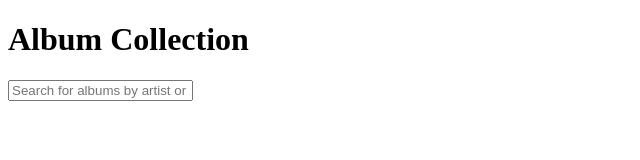
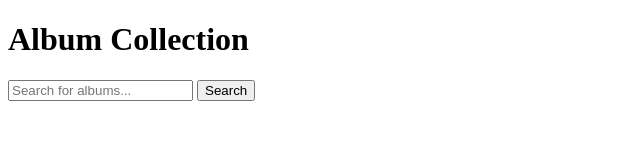
Before and after one commit to terryleggettII/album-collection, a plain HTML site: page index.html in a window 1280 px wide. Shown: the whole page, without its empty margins (0-640 px from the left). Drawn offline with Linux system fonts and the light colour scheme.

Commit message:
adding a loading indicator and error message

```diff
--- a/index.html
+++ b/index.html
@@ -9,7 +9,8 @@
 <body>
     <header>
         <h1>Album Collection</h1>
-        <input type="text" id="search-bar" placeholder="Search for albums by artist or title...">
+        <input type="text" id="search-bar" placeholder="Search for albums...">
+        <button id="search-button">Search</button>
     </header>
     <main>
         <section id="loading-indicator" class="hidden">
```
